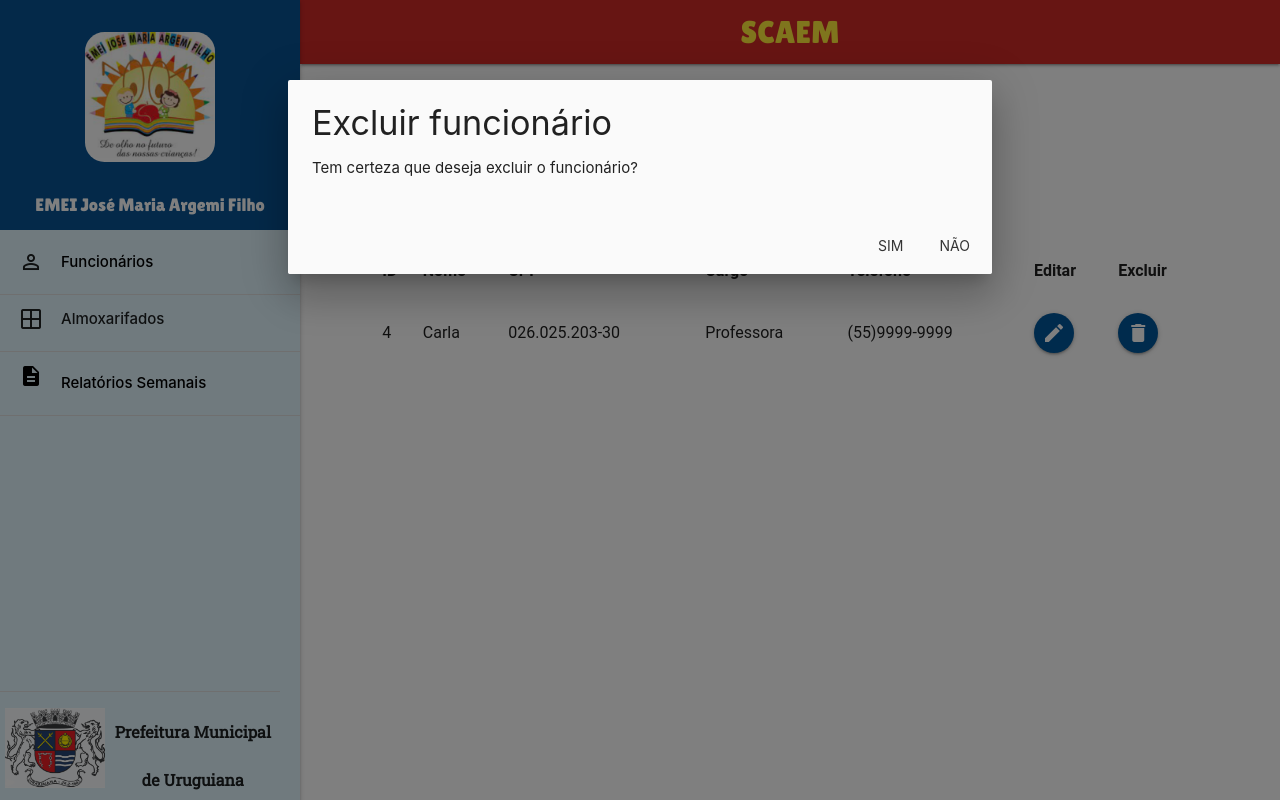
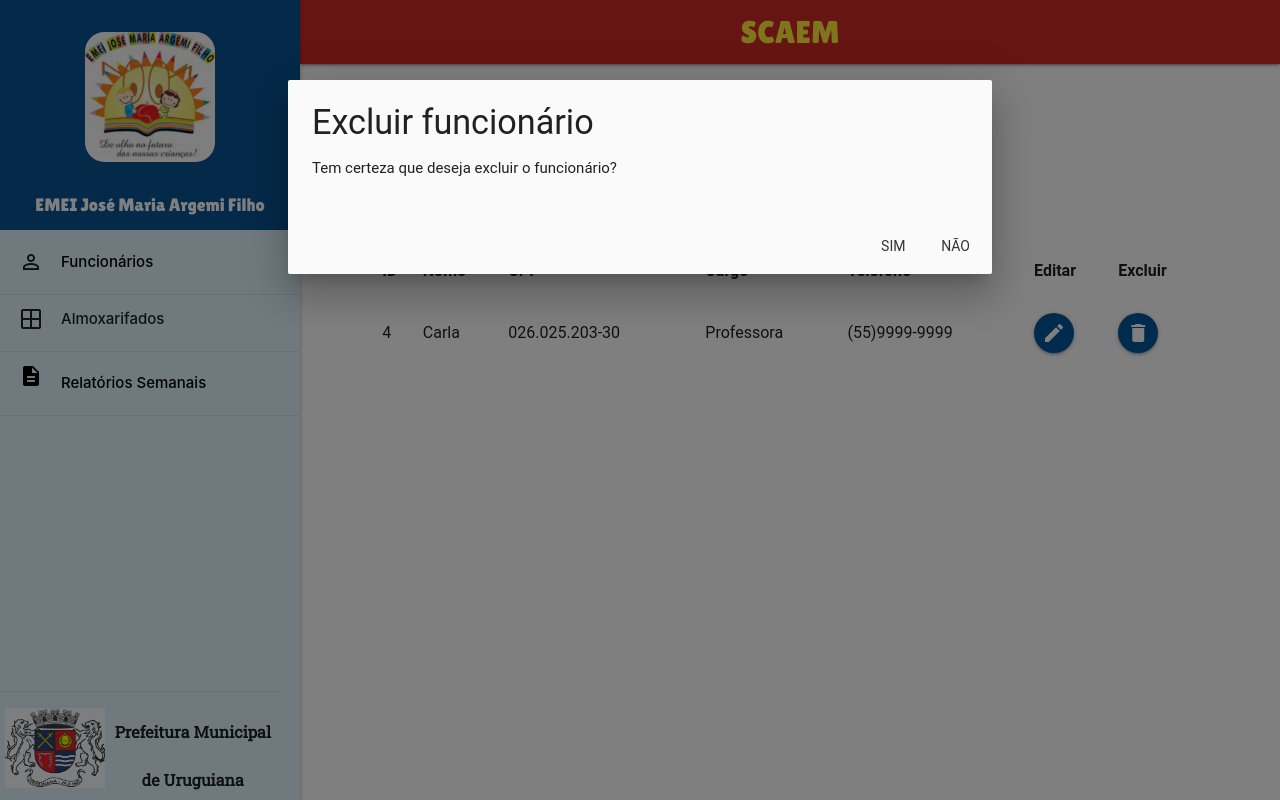
Before and after one commit to LADCSoares/TCC_LS_antigo, a PHP site: page /consultarFun.php in a window 1280 px wide, after a click on "delete". Run offline with PHP 8.4, Linux system fonts and the light colour scheme; data comes from the database, SQL or seed files in the repository; some libraries are stand-ins or nearby versions.

Commit message:
Update consultarFun.php

```diff
--- a/consultarFun.php
+++ b/consultarFun.php
@@ -25,6 +25,9 @@
           font-family: "Roboto", sans-serif;
           font-size: 16px;
           margin-left: 46px;
+        }
+        .aviso{
+          font-family: "Roboto", sans-serif;
         }
         .topo2{
           background-color: rgb(8,83,148);
@@ -84,9 +87,9 @@
 
           echo "<tr>";
           echo "<td>" . $id. "</td>";
-          echo "<td>" . $nome . "</td>";
+          echo "<td class='ltabela'>" . $nome . "</td>";
           echo "<td>" . $cpf . "</td>";
-          echo "<td>" . $cargo . "</td>";
+          echo "<td class='ltabela'>" . $cargo . "</td>";
           echo "<td>" . $telefone . "</td>";
 
           echo "<td>  <a href= 'formAtualFun.php?idFuncionario=$id' class='btn-floating waves-effect waves-light light-blue darken-4 '> <i class='material-icons'>mode_edit</i></a> </td>";
@@ -110,7 +113,7 @@
       <!-- <a class="waves-effect waves-light btn modal-trigger" href="#modal1">Modal</a> -->
 
       <!-- Modal Structure -->
-      <div id="modal1" class="modal">
+      <div id="modal1" class="modal aviso">
         <div class="modal-content">
           <h4>Excluir funcionário</h4>
           <p>Tem certeza que deseja excluir o funcionário?</p>
```
